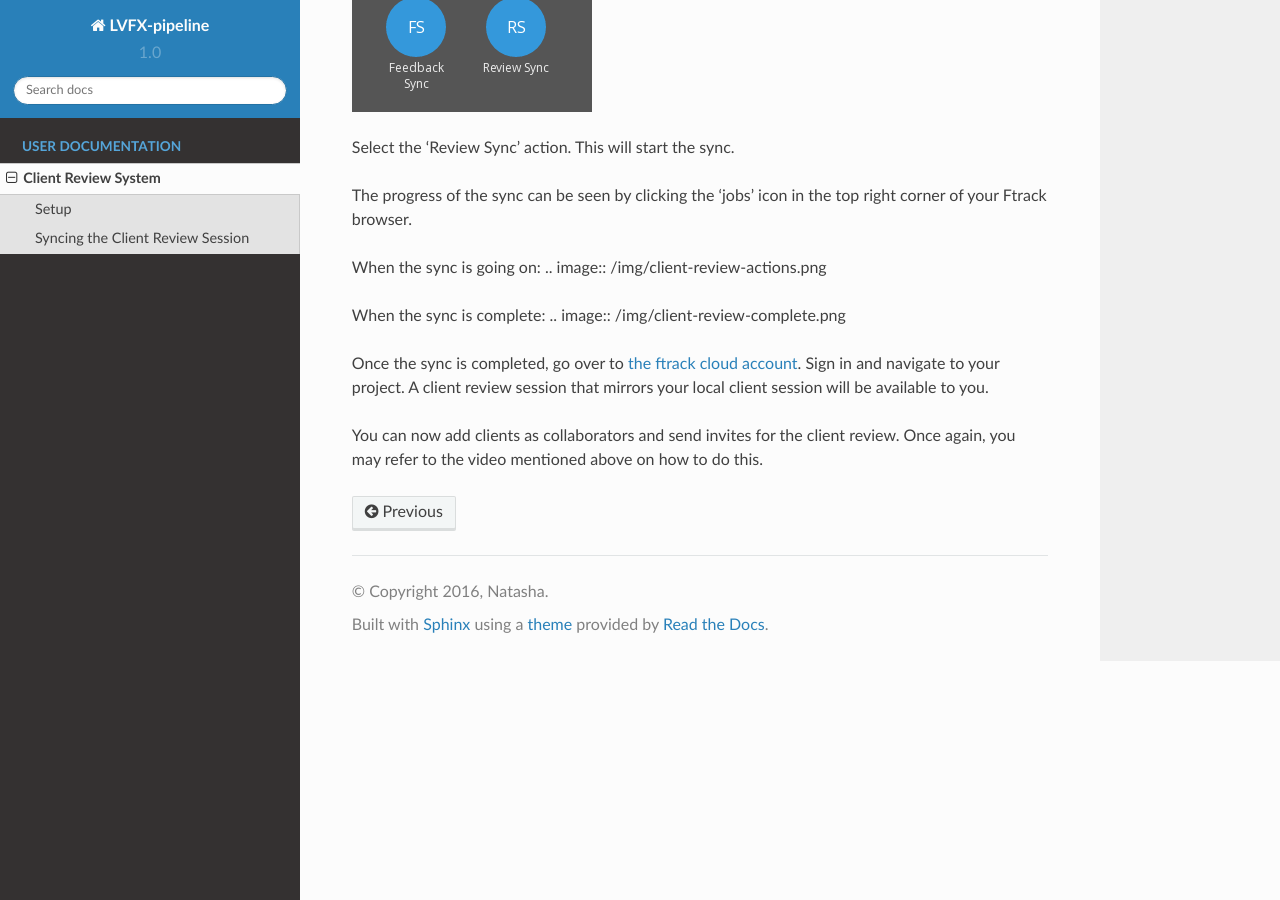
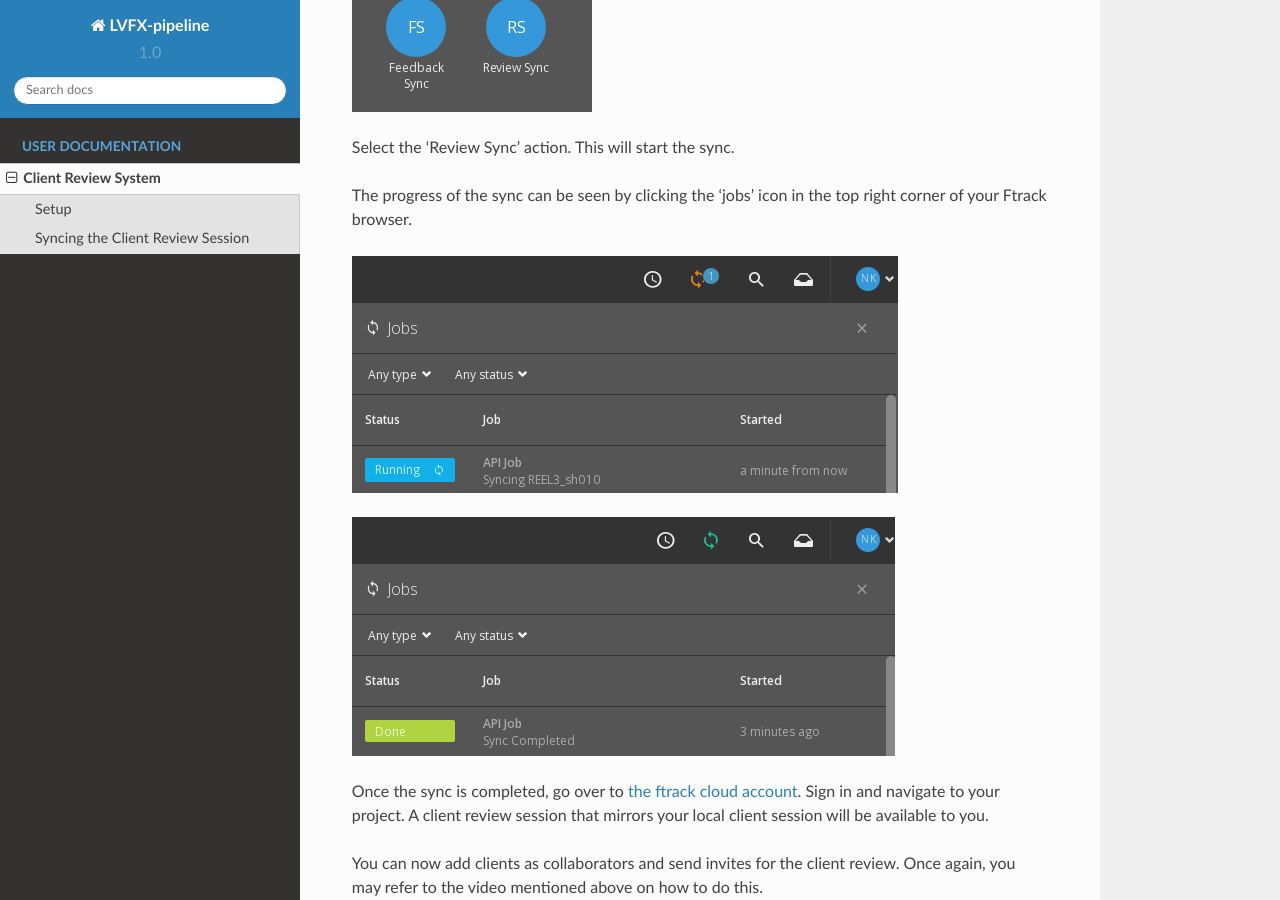
Before and after one commit to afrocircus/LVFX-pipeline, a Sphinx documentation site: the page built from docs/client-review.rst, in a window 1280 px wide and 900 px high, scrolled down 1146 px. Built offline with Sphinx 7.4.7 and the Read the Docs theme 2.0.0, drawn with Linux system fonts in a browser that asks for light colours.

Commit message:
image links updated

```diff
--- a/docs/client-review.rst
+++ b/docs/client-review.rst
@@ -42,10 +42,8 @@ Select the 'Review Sync' action. This will start the sync.
 The progress of the sync can be seen by clicking the 'jobs' icon in the top right corner of your Ftrack
 browser.
 
-When the sync is going on:
-.. image:: /img/client-review-actions.png
+.. image:: /img/client-review-update.png
 
-When the sync is complete:
 .. image:: /img/client-review-complete.png
 
 Once the sync is completed, go over to `the ftrack cloud account`_. Sign in and navigate to your project.
```
